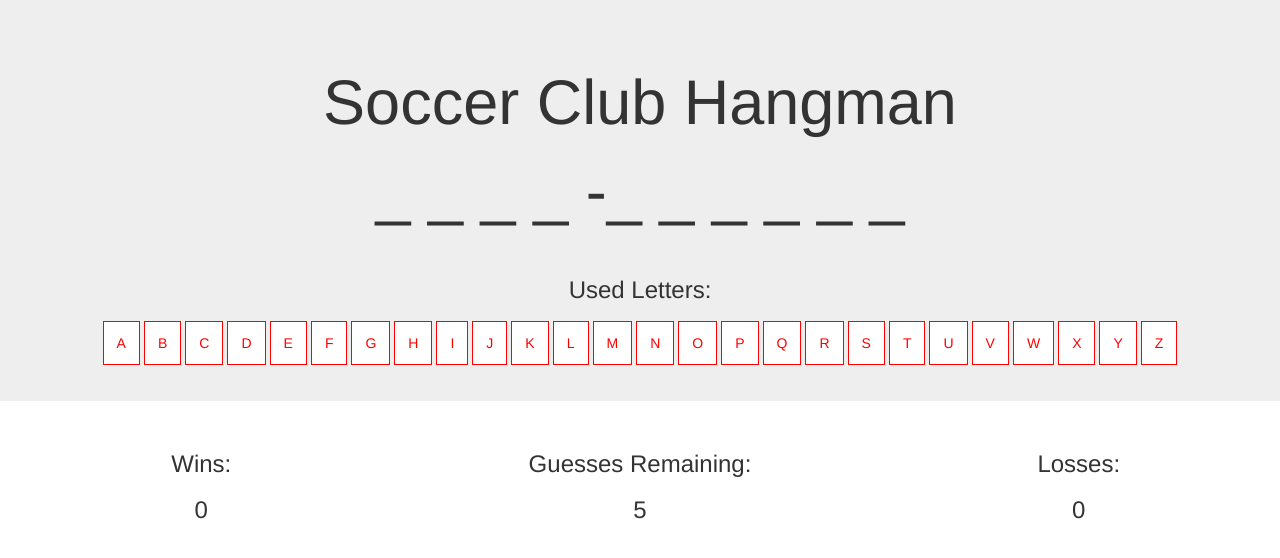
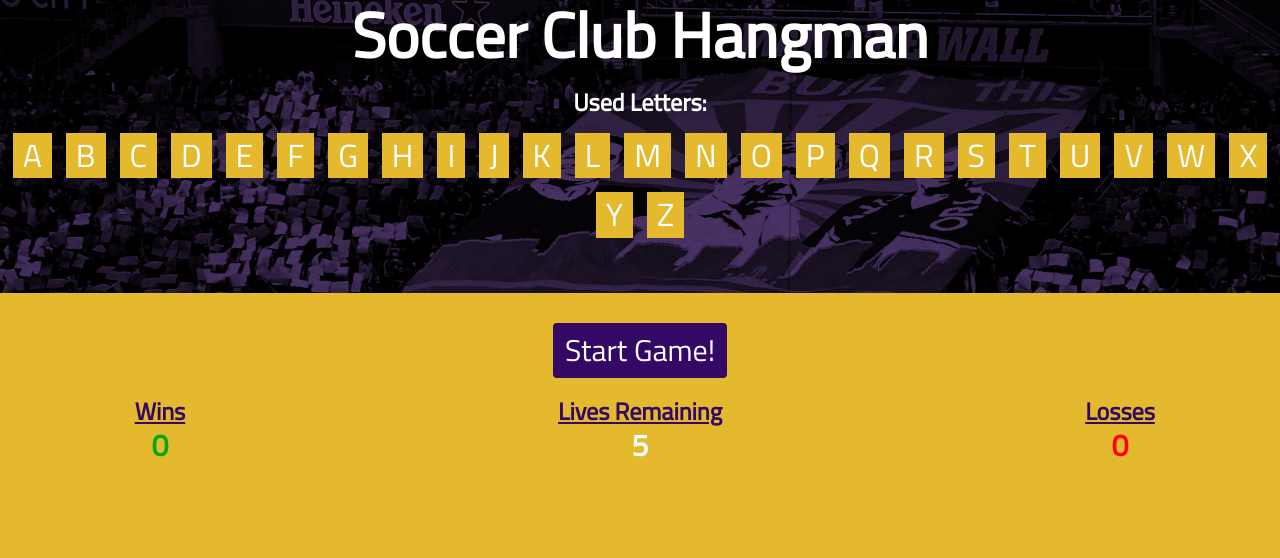
Before and after one commit to seanbevard/Hangman-Game, a PHP site: page / in a window 1280 px wide. Shown: the top 558 px of the page. Run offline with PHP 8.4, Linux system fonts and the light colour scheme; some libraries are stand-ins or nearby versions.

Commit message:
layout and colors added

```diff
--- a/assets/css/style.css
+++ b/assets/css/style.css
@@ -1,21 +1,113 @@
   .letter {
-      border: 1px solid red;
-      padding: 13px;
-      margin: 2px;
+      padding: 0 10px 0 10px;
+      margin: 7px;
+      font-size:2em;
       cursor: default;
-      background-color: white;
+      background-color: #E4B92E;
+      display:inline-block;
   }
+
   .letter-button-color {
-      color: red;
+      color: white;
   }
+
+  #buttons{
+    overflow: auto;
+  }
+
   .hiddenLetter {
       display: inline;
   }
 
   .container {
+    width:100%;
       text-align: center;
   }
 
   .col-md-4 {
       display: inline;
   }
+
+  .btn, .btn:active, .btn:active:focus{
+      font-size: 30px;
+      color: #fff;
+      background-color: #340865;
+      border: none;
+      margin:20px;
+  }
+
+  .btn:hover, .btn:focus {
+      background-color: #220542;
+      border-color: white;
+  }
+
+  #winsId {
+      color: #00a800;
+      font-weight: bolder;
+      font-size: 30px;
+      text-decoration: none;
+  }
+
+  #lossesId {
+      color: red;
+      font-weight: bolder;
+      font-size: 30px;
+      text-decoration: none;
+  }
+
+  #guessesId {
+      font-weight: bolder;
+      font-size: 30px;
+      text-decoration: none;
+  }
+
+  ::-moz-selection {
+      background: #340865;
+      color: #fff;
+      text-shadow: none;
+  }
+
+  ::selection {
+      background: #340865;
+      color: #fff;
+      text-shadow: none;
+  }
+
+  body {
+      font-family: 'Titillium Web', sans-serif;
+      color:white;
+      font-weight: 400;
+      font-size: 16px;
+      background-color: #E4B92E;
+      -webkit-font-smoothing: antialiased;
+      -webkit-overflow-scrolling: touch;
+  }
+
+  h1,
+  #secretWordId,
+  h2,
+  h3,
+  h4,
+  h5,
+  h6 {
+      font-weight: 700;
+      color: #ffffff;
+  }
+  h1{
+    margin-top: 0px;
+  }
+  .jumbotron {
+      background-color: #e3d2f5;
+      padding-top:0px;
+      background-image: url("../images/cover1.jpg");
+      background-size: cover;
+      margin-bottom:10px;
+  }
+.container h3{
+  color:#340865;
+  margin:0 0 0 0;
+  text-decoration: underline;
+}
+#guessesId{
+  color:white;
+}
--- a/assets/javascript/game.js
+++ b/assets/javascript/game.js
@@ -1,11 +1,14 @@
     $(document).ready(function() {
-        //create an array for the letters and a for loop to create buttons
+        // create array for letters (buttons and for validation)
         var letters = ["A", "B", "C", "D", "E", "F", "G", "H", "I", "J", "K", "L", "M", "N", "O", "P", "Q", "R", "S", "T", "U", "V", "W", "X", "Y", "Z"];
-        var clubs = ["ORLANDO-CITY", "MANCHESTER-UNITED", "BARCELONA", "LIVERPOOL", "TOTTENHAM", "REAL-MADRID", "CHELSEA", "RIVER-PLATE", "MANCHESTER-CITY", "BAYERN-MUNICH", "BORUSSIA-DORTMUND", "ARSENAL", "JUVENTUS"];
+        //array for answer words
+        var clubs = ["ORLANDO-CITY", "MANCHESTER-UNITED", "BARCELONA", "LIVERPOOL", "TOTTENHAM", "REAL-MADRID", "CHELSEA", "RIVER-PLATE", "MANCHESTER-CITY", "BAYERN-MUNICH", "BORUSSIA-DORTMUND", "ARSENAL", "JUVENTUS","NEW-YORK-RED-BULLS","LOS-ANGELES-GALAXY","ATLANTA-UNITED","BOCA-JUNIORS","WEST-HAM-UNITED","EVERTON","ATLETICO-MADRID","INTER-MILAN","AC-MILAN","PARIS-SAINT-GERMAIN","LEICESTER-CITY","STOKE-CITY"];
+        //array for win/lose audio files to be able to select a random file
         var winAudio = ["win1.mp3", "win2.mp3", "win3.mp3", "win4.mp3", "win5.mp3"];
-        var loseAudio = ["lose1.mp3", "lose2.mp3", "lose4.mp3"];
-        var playerGuess;
+        var loseAudio = ["lose1.mp3", "lose2.mp3","lose3.mp3","lose4.mp3"];
+
         //for loop to create used letter squares
+        //(borrowed from fridge game)
         for (var i = 0; i < letters.length; i++) {
             var letterBtn = $("<used>");
             letterBtn.addClass("letter-button letter letter-button-color");
@@ -15,7 +18,8 @@
 
         }
 
-        //initialize variables and link them to their elements.
+        //initialize variables and link them to their elements
+        var playerGuess;
         var remainingGuesses = 5;
         $("#guessesId").html(remainingGuesses);
         var wins = 0;
@@ -26,15 +30,19 @@
         $("#guessedId").html(alreadyGuessed);
 
 
+
+
+        //start game on button press
+        $(".btn-success").on("click", function() {
+            var gameOver = false;
+            reset();
             //get a random name from the clubs array and assign it to the secret word
             var secretWord = clubs[Math.floor(Math.random() * clubs.length)];
 
             //put each letter of the secret word into an array
             var secretWordArray = secretWord.split("");
-
-
             //create a loop to turn the secret word into dashes
-        //if there's a space, replace it with a dash
+            //if there's a dash, replace it with a dash instead of an underscore
             for (i = 0; i < secretWordArray.length; i++) {
                 var hiddenWord = $("<div>");
                 hiddenWord.addClass(secretWordArray[i]);
@@ -46,13 +54,19 @@
                 }
                 $("#secretWordId").append(hiddenWord);
             }
-
+            //make sure game isn't over when key is pressed, before allowing a guess
             document.onkeyup = function(event) {
+                if (gameOver === false) {
                     var found = false;
                     playerGuess = event.key;
                     playerGuess = playerGuess.toUpperCase();
+                    //make sure only A-Z keys are pressed, convert to uppercase
+                    //and mark letter button as used regardless of if it's in the
+                    //secret word or not
                     if (validLetter(playerGuess, letters)) {
-                $('[data-letter="' + playerGuess + '"]').css("background-color", "#000000");
+                        // $('[data-letter="' + playerGuess + '"]').css("background-color", "#694e02");
+                        $('[data-letter="' + playerGuess + '"]').css("color", "#cc0000");
+                        $('[data-letter="' + playerGuess + '"]').css("opacity", "0.2");
                         for (i = 0; i < secretWordArray.length; i++) {
                             if (playerGuess === secretWordArray[i]) {
                                 $("." + playerGuess).html(playerGuess);
@@ -60,19 +74,32 @@
                                 checkWinner();
                             }
                         }
+                        //if letter isn't found, add it to the already guessed array
+                        //don't need this anymore unless I want to restrict multiple
+                        //guesses of the same letter (later)
+                        //if no guesses remaining, you lose.
                         if (found === false) {
                             alreadyGuessed.push(playerGuess);
-                    $("#guessedId").html(alreadyGuessed);
                             remainingGuesses = (remainingGuesses - 1);
+                            //added this so that with no guesses remaining, you can still
+                            //play until you miss without it showing -1, probably a better way to do this
+                            if (remainingGuesses === -1) {
+                                $("#guessesId").html("0");
+                                loser();
+                            } else {
                                 $("#guessesId").html(remainingGuesses);
-                    if (remainingGuesses === 0) {
-                        loser();
                             }
                         }
 
                     }
+                }
             };
 
+
+
+
+            //validates key press is in letters array
+            //prevents weird keystroke entries
             function validLetter(playerGuess, letters) {
                 var count = letters.length;
                 for (i = 0; i < count; i++) {
@@ -83,49 +110,54 @@
                 return false;
             }
 
-        function myFunction() {
-            var str = "Hello World!";
-            var res = str.toUpperCase();
-            document.getElementById("demo").innerHTML = res;
-        }
-
             //this will play a random losing audio file and reset.
             function loser() {
+                gameOver = true;
                 losses++;
+                $("#secretWordId").css("color","red");
                 $("#lossesId").html(losses);
                 var randomFile = "assets/audio/" + loseAudio[Math.floor(Math.random() * loseAudio.length)];
                 var audio = new Audio(randomFile);
                 audio.play();
                 audio.onended = function() {
-                reset();
+
                 }
             }
             //this will play a random winning audio file and reset.
             function winner() {
                 wins++;
+                gameOver = true;
+                $("#secretWordId").css("color","#00a800");
+                $("#secretWordId").css("letter-spacing","3px");
                 $("#winsId").html(wins);
                 var randomFile = "assets/audio/" + winAudio[Math.floor(Math.random() * winAudio.length)];
                 var audio = new Audio(randomFile);
                 audio.play();
                 audio.onended = function() {
-                reset();
+
                 }
             }
 
-        //this will have to reset everything
+            //this will reset everything
             //on a win or a loss.
             function reset() {
-
+                $("#guessesId").empty();
+                $("#guessesId").empty();
+                $("#secretWordId").empty();
+                $("#secretWordId").css("color","white");
+                $('.letter').css("background-color", "#E4B92E");
+                $('.letter').css("opacity", "1");
+                $('.letter-button-color').css("color", "#ffffff");
+                remainingGuesses = 5;
+                $("#guessesId").html(remainingGuesses);
             }
             //this will have to check for a winner
             //after every guess.
             function checkWinner() {
-            console.log("secrewordid is " + secretWordId.textContent);
-            console.log("hiddenWord is " + secretWord);
                 if (secretWordId.textContent === secretWord) {
                     winner();
 
                 };
             }
-
         });
+    });
--- a/index.html
+++ b/index.html
@@ -10,24 +10,30 @@
     <!-- Added a link to Bootstrap and local css file-->
     <link rel="stylesheet" href="https://maxcdn.bootstrapcdn.com/bootstrap/3.3.6/css/bootstrap.min.css" integrity="sha384-1q8mTJOASx8j1Au+a5WDVnPi2lkFfwwEAa8hDDdjZlpLegxhjVME1fgjWPGmkzs7" crossorigin="anonymous">
     <link rel="stylesheet" href="assets/css/style.css">
+    <link href="https://fonts.googleapis.com/css?family=Titillium+Web" rel="stylesheet">
 </HEAD>
 
 <BODY>
     <div class="jumbotron">
         <h1 class="text-center">Soccer Club Hangman</h1>
-        <h1 class="text-center" id="secretWordId"></h1><br>
-        <h3 class="text-center">Used Letters:</h3><br>
-            <div align="center" id="buttons"></div>
-
+        <h1 class="text-center" id="secretWordId"></h1>
+        <h3 class="text-center">Used Letters:</h3>
+        <div align="center" id="buttons"></div>
     </div>
-<div class="container text-center">
-
-    <div class="row justify-content-md-center">
-        <div class="col-md-3 col-centered"><h3>Wins:<h3 id="winsId"></h2></h2></div>
-               <div class="col-md-6 col-centered"><h3>Guesses Remaining:<h3 id="guessesId"></h2></div>
-        <div class="col-md-3 col-centered"><h3>Losses:<h3 id="lossesId"></div>
+    <div class="container text-center">
+        <h3 class="text-center"><button type="button"  class="centered btn btn-success">Start Game!</button></h3>
+        <div class="row justify-content-md-center">
+            <div class="col-md-3 col-centered">
+                <h3>Wins</h3><p id="winsId"></p>
+            </div>
+            <div class="col-md-6 col-centered">
+                <h3>Lives Remaining</h3><p id="guessesId"></p>
+            </div>
+            <div class="col-md-3 col-centered">
+                <h3>Losses</h3><p id="lossesId"></p>
+            </div>
+        </div>
     </div>
-</div>
 </BODY>
 
 </HTML>
```
Also changed, not shown: assets/images/cover.jpg (added), assets/images/cover1.jpg (added), 9 other files. Lines whose indentation alone changed are shown as unchanged.
